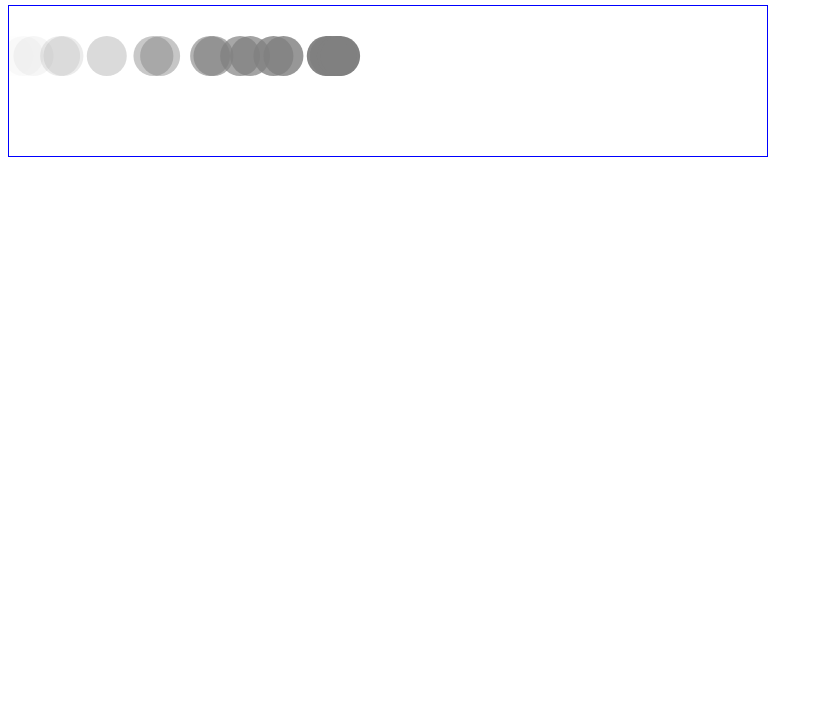
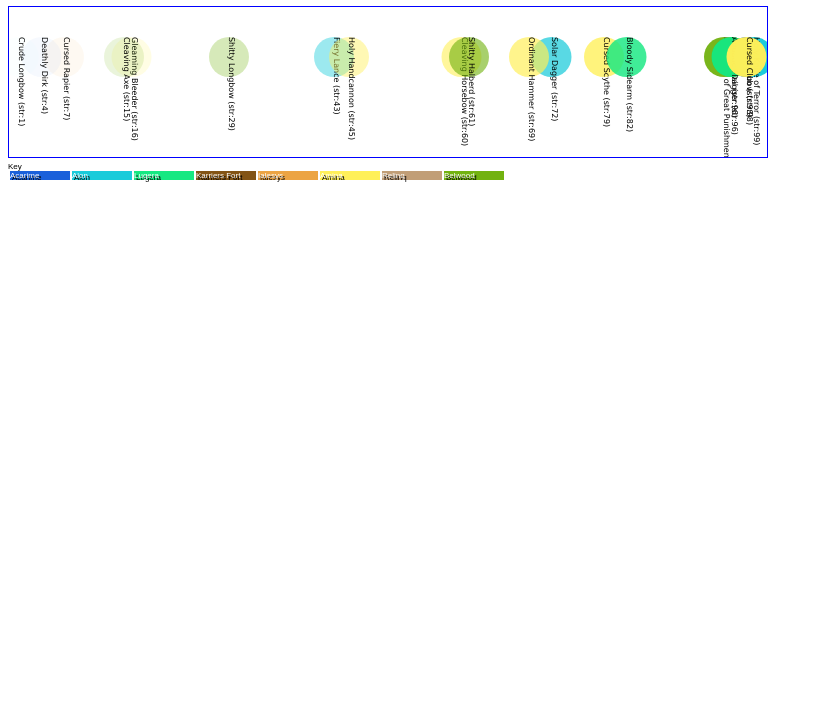
Before and after one commit to Jkwok0714/D3-Test, a plain HTML site: page index.html in a window 1280 px wide. Shown: the part 75-800 px from the top of the page, without its empty margins (0-823 px from the left). Drawn offline with Linux system fonts and the light colour scheme.

Commit message:
Color-coding and generated key

```diff
--- a/index.html
+++ b/index.html
@@ -4,14 +4,29 @@
   <meta charset="UTF-8">
   <title>D3 Testlands</title>
   <style>
+  h1 {
+    justify-content: center;
+    font-family: cursive;
+  }
+  div {
+    font-family: sans-serif;
+    font-size: 8px;
+  }
   .element {
     margin-left: 10px;
+  }
+  .keyBit {
+    display: inline-block;
+    margin-left: 2px;
+    width: 60px;
   }
   </style>
 </head>
 <body>
   <h1>D3 Test</h1>
   <svg id="scrollbox" style="overflow-y:scroll; height: 80%; width: 60%; border: 1px solid blue;"></svg>
+
+  <div>Key<div id="key" style="width: 60%; height: 10px;"></div></div>
   <script src="lib/d3.js" charset="utf-8"></script>
   <script src="runner.js" charset="utf-8"></script>
 
--- a/runner.js
+++ b/runner.js
@@ -1,5 +1,6 @@
 var inputData =[];
 var circSize;
+var divisorForStrengthToX = 40;
 
 var main = () => {
   inputData = generateTrash(20);
@@ -8,11 +9,41 @@ var main = () => {
 
   //var container = d3.select('.scrollbox').append('svg').attr('width', '100%').attr('height', '100%')
 //  .style('background-color', 'gray').attr('class', 'drawArea');
+  var dataPoints = d3.select('#key').selectAll("div").data(locations).enter().append("div")
+    .text((d) => d).attr('class', 'keyBit').style('background-color', (d) => originToColor2(d))
+    .style('color', 'white').style('text-shadow', '2px 2px black');
 
-  var dataPoints = d3.select('#scrollbox').selectAll("circle").data(inputData).enter().append("circle")
-    .attr('r', circSize).style('fill', 'gray').attr('class', 'element').style('opacity', (d) => d.strength/100)
-    .attr('transform', (d) => 'translate(' + d.worth/90 + ', 50)');
 
+  var dataPoints = d3.select('#scrollbox').selectAll("g").data(inputData).enter().append("g");
+  dataPoints.append("circle")
+    .attr('r', circSize).style('fill', (d) => originToColor2(d.origin)).attr('class', 'element').style('opacity', (d) => d.strength/100)
+    .transition().duration(300)
+    .attr('transform', (d) => 'translate(' + d.worth/divisorForStrengthToX + ', 50)');
+  dataPoints.append("text")
+    .text((d) => `${d.name} (str:${d.strength})`)
+    .style('font-size', '8px').style('font-family', 'verdana')
+    .transition().duration(300).attr('z-index', 1)
+    .attr('transform', (d) => 'translate(' + d.worth/divisorForStrengthToX + ', 50)')
+    .transition().duration(200).attr('transform',  (d) => 'translate(' + d.worth/divisorForStrengthToX + ', 30) rotate(90)');
+};
+
+var colorIndex = {};
+colorIndex['Acarime'] = '1a60da';
+colorIndex['Alon'] = '1acbda';
+colorIndex['Lugera'] = '16e882';
+colorIndex['Karrier\s Fort'] = '835415';
+colorIndex['Ialesys'] = 'eca444';
+colorIndex['Amina'] = 'fff059';
+colorIndex['Relinq'] = 'c19e77';
+colorIndex['Belwood'] = '72b210';
+
+
+var originToColor = (d) => {
+  return '#' + colorIndex[d.origin];
+};
+
+var originToColor2 = (d) => {
+  return '#' + colorIndex[d];
 };
 
 var generateTrash = (n) => {
```
